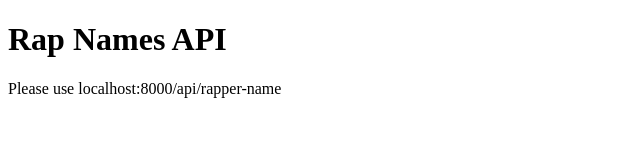
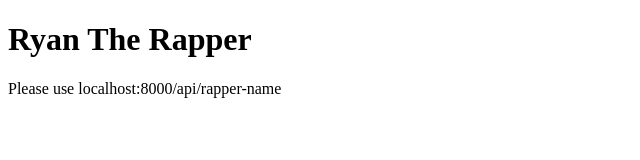
Before and after one commit to evgeniikozhushko/rap-name-api, a website: page index.html in a window 1280 px wide. Shown: the whole page, without its empty margins (0-640 px from the left). Drawn offline with Linux system fonts and the light colour scheme.

Commit message:
changed the H1

```diff
--- a/index.html
+++ b/index.html
@@ -6,7 +6,7 @@
     <title>RAP Name API</title>
 </head>
 <body>
-    <h1>Rap Names API</h1>
+    <h1>Ryan The Rapper</h1>
     <p>Please use localhost:8000/api/rapper-name</p>
 </body>
 </html>
```
